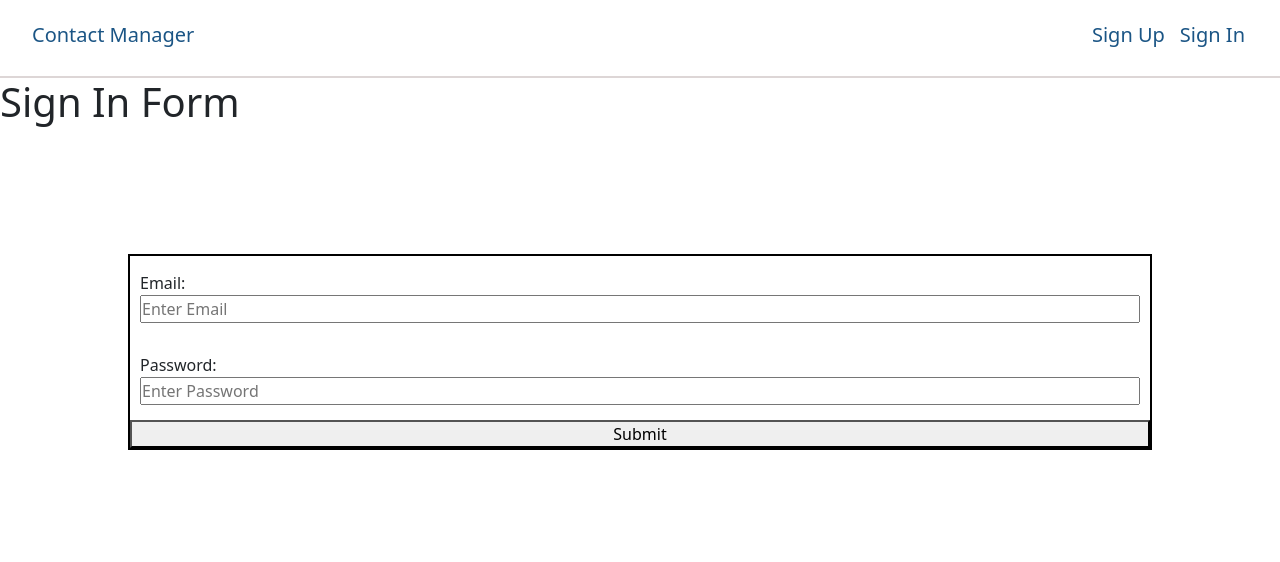
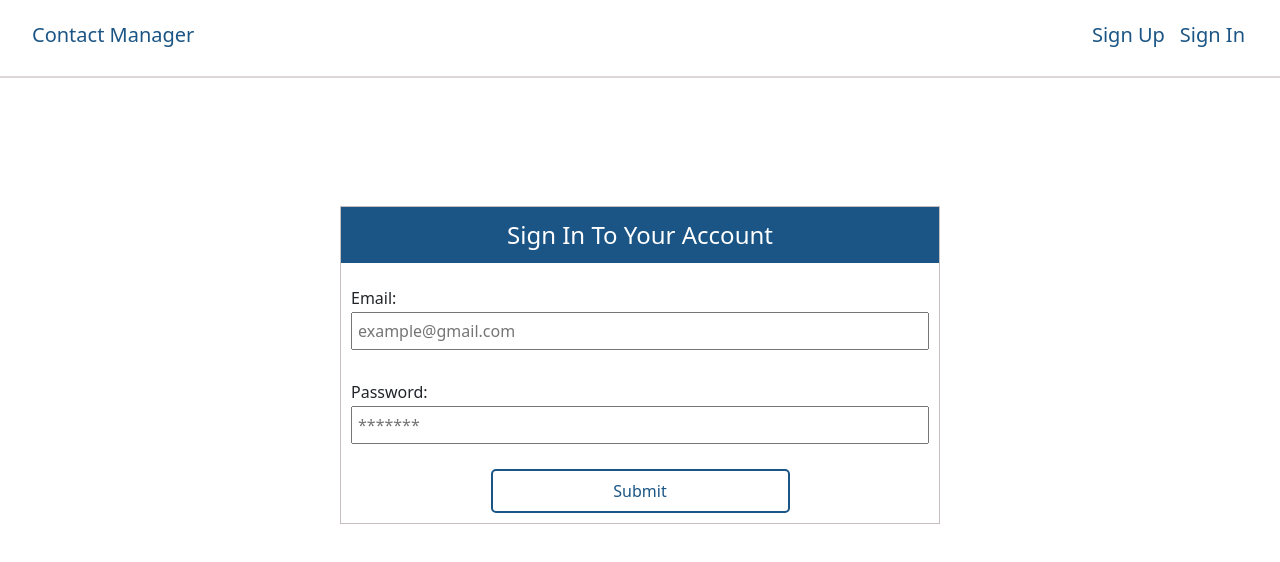
Before and after one commit to gyanasluitel/contact-manager, a React (Create React App) app in the folder client/: page /signin in a window 1280 px wide. Shown: the top 562 px of the page. Built offline with nearby package versions, Linux system fonts and the light colour scheme; no server answers.

Commit message:
form and css changes

```diff
--- a/client/src/components/Form.css
+++ b/client/src/components/Form.css
@@ -1,9 +1,10 @@
 .form {
-  border: 2px solid black;
+  border: 1px solid rgb(199, 191, 191);
   display: flex;
   flex-direction: column;
   margin: 10% auto;
   width: 80%;
+  max-width: 600px;
 }
 
 .form-item {
@@ -15,5 +16,28 @@
 }
 
 .form-heading {
-  border: 1px solid red;
+  text-align: center;
+  padding: 10px 0;
+  background-color: #1b5585;
+  color: #fff;
 }
+
+.btn-submit-form {
+  border: 2px solid #1b5585;
+  background-color: #fff;
+  border-radius: 5px;
+  color: #1b5585;
+  margin: 10px auto;
+  width: 50%;
+  padding: 8px;
+}
+
+.btn-submit-form:hover {
+  background-color: #1b5585;
+  color: #fff;
+}
+
+.form-input {
+  margin-top: 2px;
+  padding: 5px;
+}
--- a/client/src/components/contacts/ContactForm.jsx
+++ b/client/src/components/contacts/ContactForm.jsx
@@ -1,6 +1,6 @@
 import { useEffect, useState } from 'react';
 import { useDispatch, useSelector } from 'react-redux';
-import { useNavigate } from 'react-router-dom';
+import { Navigate, useNavigate } from 'react-router-dom';
 
 import '../Form.css';
 import { postContact, updateContact } from '../../actions/contactsActions';
@@ -63,17 +63,16 @@ function ContactForm({ edit, selectedContact, id }) {
     SetPhone('');
     SetEmail('');
     SetAddress('');
-    setTimeout(() => {
-      navigate('/');
-    }, 1000);
+    navigate('/');
   };
 
   if (isLoading) return <Loader />;
   return (
     <div>
-      <h3>{edit ? 'Edit Contact' : 'Add a New Contact'}</h3>
-
       <form className='form' onSubmit={handleSubmit}>
+        <legend className='form-heading'>
+          {edit ? 'Edit Contact' : 'Add a New Contact'}
+        </legend>
         <div className='form-item'>
           <label htmlFor='name'>Name:</label>
           <input
@@ -120,7 +119,7 @@ function ContactForm({ edit, selectedContact, id }) {
           />
         </div>
 
-        <button>Submit</button>
+        <button className='btn-submit-form'>Submit</button>
       </form>
     </div>
   );
--- a/client/src/components/contacts/ContactList.css
+++ b/client/src/components/contacts/ContactList.css
@@ -10,6 +10,28 @@
 .btn-add-contact:hover {
   background-color: #1b5585;
   color: #fff;
+}
+
+.btn-contact {
+  border: 1px solid #1b5585;
+  background-color: #fff;
+  border-radius: 10px;
+  color: #1b5585;
+  padding: 8px;
+}
+
+.btn-contact:hover {
+  background-color: #1b5585;
+  color: #fff;
+}
+
+.btn-delete {
+  border: 1px solid rgb(207, 16, 16);
+  color: rgb(207, 16, 16);
+}
+
+.btn-delete:hover {
+  background-color: rgb(207, 16, 16);
 }
 
 .contact-container {
--- a/client/src/components/contacts/ContactList.jsx
+++ b/client/src/components/contacts/ContactList.jsx
@@ -26,6 +26,7 @@ function ContactList() {
   };
 
   if (!isAuthenticated) return <Navigate to='/signin' />;
+
   if (isLoading) return <Loader />;
 
   return (
--- a/client/src/components/contacts/ContactRow.jsx
+++ b/client/src/components/contacts/ContactRow.jsx
@@ -2,6 +2,7 @@ import { useNavigate } from 'react-router-dom';
 import { useDispatch } from 'react-redux';
 
 import { deleteContact } from '../../actions/contactsActions';
+import './ContactList.css';
 
 function ContactRow({ contact }) {
   const { _id, name, phone, address, email } = contact;
@@ -19,10 +20,17 @@ function ContactRow({ contact }) {
       <td>{address ? address : '-'}</td>
       <td>{email ? email : '-'}</td>
       <td>
-        <button onClick={() => dispatch(deleteContact(_id))}>Delete</button>
+        <button
+          className='btn-contact btn-delete'
+          onClick={() => dispatch(deleteContact(_id))}
+        >
+          Delete
+        </button>
       </td>
       <td>
-        <button onClick={() => goRouteId(_id)}>Edit</button>
+        <button className='btn-contact' onClick={() => goRouteId(_id)}>
+          Edit
+        </button>
       </td>
     </tr>
   );
--- a/client/src/components/contacts/EditContact.jsx
+++ b/client/src/components/contacts/EditContact.jsx
@@ -21,22 +21,18 @@ function EditContact() {
 
   const selectedContact = contacts.filter((contact) => contact._id === id)[0];
 
-  const noContact = (
-    <div>
-      <p>No such contact</p>
-      <p>You will be redirected to the Home Page</p>
-    </div>
-  );
+  // const noContact = (
+  //   <div>
+  //     <p>No such contact</p>
+  //     <p>You will be redirected to the Home Page</p>
+  //   </div>
+  // );
 
   if (isLoading) return <Loader />;
 
   return (
     <div>
-      {selectedContact ? (
-        <ContactForm edit={true} selectedContact={selectedContact} id={id} />
-      ) : (
-        (noContact, (<Navigate to='/' />))
-      )}
+      <ContactForm edit={true} selectedContact={selectedContact} id={id} />
     </div>
   );
 }
--- a/client/src/components/layout/AppNavbar.css
+++ b/client/src/components/layout/AppNavbar.css
@@ -1,3 +1,16 @@
+.btn-signout {
+  border: 2px solid #1b5585;
+  background-color: #fff;
+  border-radius: 10px;
+  color: #1b5585;
+  padding: 6px;
+}
+
+.btn-signout:hover {
+  background-color: #1b5585;
+  color: #fff;
+}
+
 .nav-bar {
   background-color: #fff;
   border-bottom: 2px solid rgb(221, 214, 214);
--- a/client/src/components/layout/AppNavbar.jsx
+++ b/client/src/components/layout/AppNavbar.jsx
@@ -18,7 +18,9 @@ function AppNavbar() {
   const authLinks = (
     <ul className='nav-details'>
       <li className='nav-item'>
-        <button onClick={handleSignOut}>Sign Out</button>
+        <button className='btn-signout' onClick={handleSignOut}>
+          Sign Out
+        </button>
       </li>
     </ul>
   );
--- a/client/src/components/user-access/SignIn.jsx
+++ b/client/src/components/user-access/SignIn.jsx
@@ -30,16 +30,16 @@ function SignIn() {
 
   return (
     <div>
-      <h1>Sign In Form</h1>
-
       <form className='form' onSubmit={handleSubmit}>
+        <legend className='form-heading'>Sign In To Your Account</legend>
         <div className='form-item'>
           <label htmlFor='email'>Email:</label>
           <input
             type='email'
-            placeholder='Enter Email'
+            placeholder='example@gmail.com'
             value={email}
             name='email'
+            className='form-input'
             onChange={(event) => SetEmail(event.target.value)}
             required
           />
@@ -49,15 +49,16 @@ function SignIn() {
           <label htmlFor='password'>Password:</label>
           <input
             type='password'
-            placeholder='Enter Password'
+            placeholder='*******'
             value={password}
             name='password'
+            className='form-input'
             onChange={(event) => SetPassword(event.target.value)}
             required
           />
         </div>
 
-        <button>Submit</button>
+        <button className='btn-submit-form'>Submit</button>
       </form>
     </div>
   );
--- a/client/src/components/user-access/SignUp.jsx
+++ b/client/src/components/user-access/SignUp.jsx
@@ -41,14 +41,15 @@ function SignUp() {
   return (
     <div>
       <form className='form' onSubmit={handleSubmit}>
-        <legend className='form-heading'>Sign Up</legend>
+        <legend className='form-heading'>Create An Account</legend>
         <div className='form-item'>
           <label htmlFor='email'>Email:</label>
           <input
             type='email'
-            placeholder='Enter Email'
+            placeholder='example@gmail.com'
             value={email}
             name='email'
+            className='form-input'
             onChange={(event) => SetEmail(event.target.value)}
             required
           />
@@ -58,15 +59,16 @@ function SignUp() {
           <label htmlFor='password'>Password:</label>
           <input
             type='password'
-            placeholder='Enter Password'
+            placeholder='*******'
             value={password}
             name='password'
+            className='form-input'
             onChange={(event) => SetPassword(event.target.value)}
             required
           />
         </div>
 
-        <button>Submit</button>
+        <button className='btn-submit-form'>Submit</button>
       </form>
     </div>
   );
```
Also changed, not shown: 2 other files (tests, documents, lock files or other folders).
